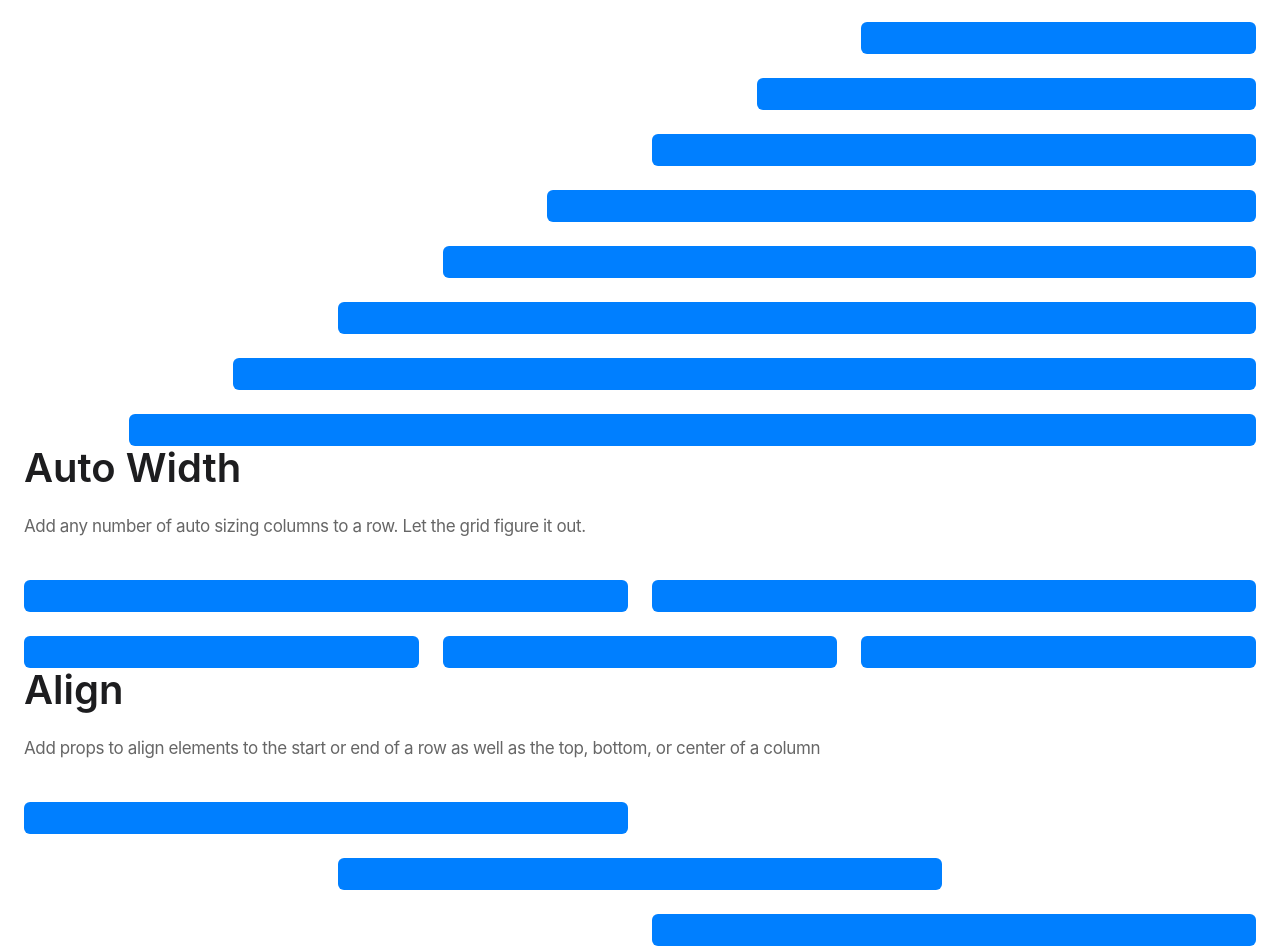
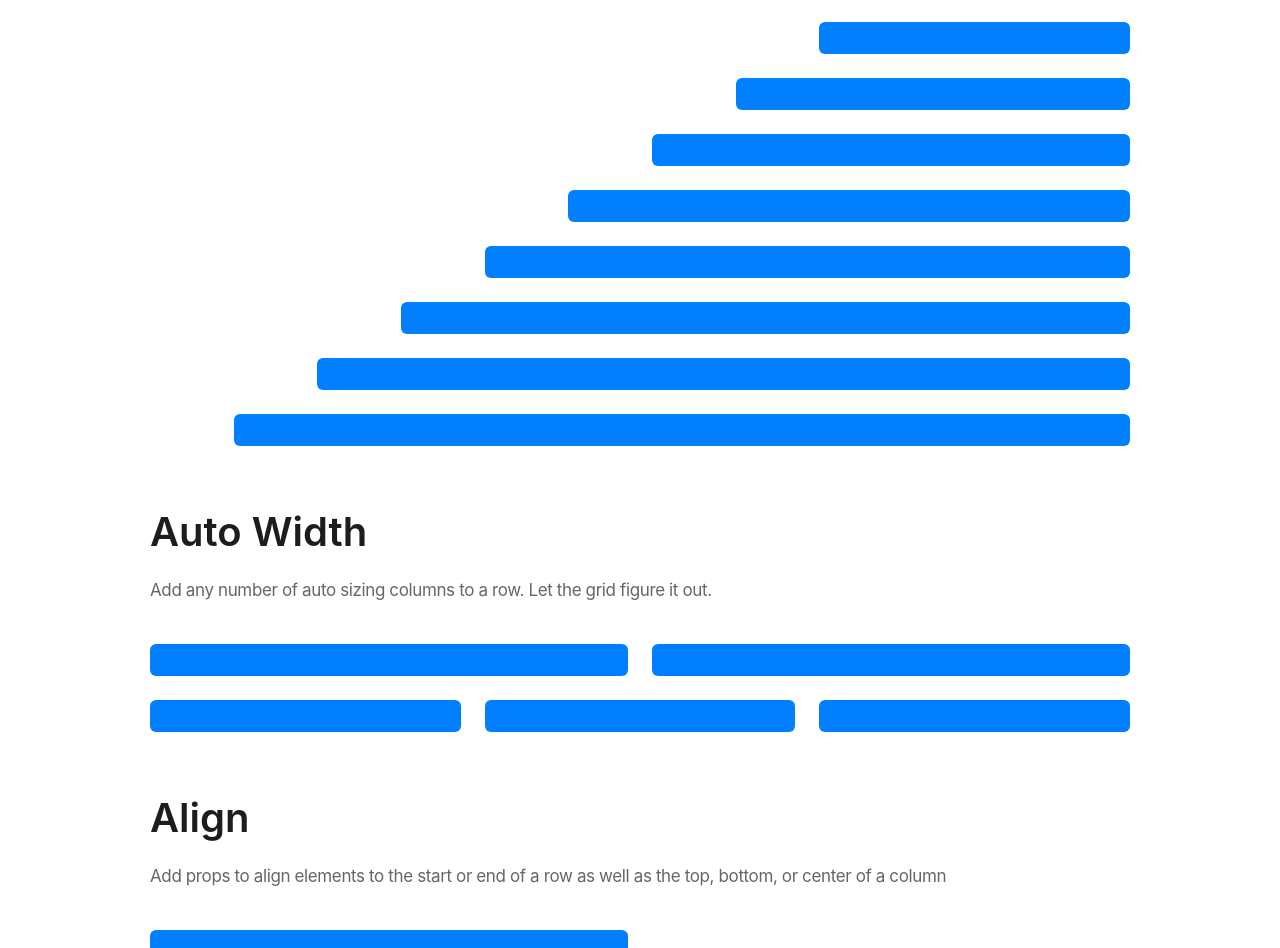
Before and after one commit to CodeEditApp/codeedit.app, a Next.js app: page /dev/layout in a window 1280 px wide. Shown: the part 1505-2453 px from the top of the page. Built offline with nearby package versions, Linux system fonts and the light colour scheme.

Commit message:
Fixed blur animationthat crashed mobile devices

```diff
--- a/components/common/Header.jsx
+++ b/components/common/Header.jsx
@@ -75,7 +75,14 @@ const MenuTray = styled.div`
     display: none;
   }
 `;
-const MenuItems = styled.ul``;
+const MenuItems = styled.ul`
+  @media only screen and (max-width: 767px) {
+    opacity: 0;
+    padding: 4px 24px 24px;
+    transform: translate3d(0, -150px, 0);
+    transition: transform 1s cubic-bezier(0.23, 1, 0.32, 1) 0.5s,opacity 0.7s cubic-bezier(0.23, 1, 0.32, 1) 0.2s;
+  }
+`;
 const MenuItem = styled.li`
     margin-left: 24px;
     float: left;
--- a/components/common/Site.jsx
+++ b/components/common/Site.jsx
@@ -29,7 +29,8 @@ const Site = ({ children }) => {
       getColorSchemeSetting,
       setColorScheme,
       getSystemColorScheme,
-      windowDimensions
+      windowDimensions,
+      breakpoint: windowDimensions.breakpoint
     }}>
       <ThemeProvider theme={theme}>
         {children}
--- a/components/common/layout/Stack.jsx
+++ b/components/common/layout/Stack.jsx
@@ -5,7 +5,7 @@ import spacing from "@/styles/spacing";
 const StackWrap = styled.div`
   display: flex;
   flex-direction: ${({ $direction }) => ($direction === "vertical" ? `column` : `row`)}${({ $reverse }) => ($reverse ? `-reverse` : ``)};
-  ${({ $gap, theme }) =>
+  ${({ $gap }) =>
     $gap !== undefined && $gap !== null && $gap !== false
       ? `gap: ${Array.isArray($gap) ? spacing(...$gap) : spacing($gap)};`
       : ``}
--- a/components/pages/dev/layout.js
+++ b/components/pages/dev/layout.js
@@ -74,7 +74,6 @@ export default function DevPage() {
           </Column>
         </Row>
       </Section>
-
       <Section contained gutterBottom>
         <Row gap>
           <Column>
@@ -143,7 +142,7 @@ export default function DevPage() {
         </Row>
       </Section>
 
-      <Section>
+      <Section contained gutterBottom>
         <Row gap>
           <Column>
             <Typography variant="headline-reduced">Offsets</Typography>
@@ -213,7 +212,7 @@ export default function DevPage() {
         </Row>
       </Section>
 
-      <Section>
+      <Section contained gutterBottom>
         <Row gap>
           <Column>
             <Typography variant="headline-reduced">Auto Width</Typography>
@@ -248,7 +247,7 @@ export default function DevPage() {
         </Row>
       </Section>
 
-      <Section>
+      <Section contained>
         <Row gap>
           <Column>
             <Typography variant="headline-reduced">Align</Typography>
@@ -279,7 +278,7 @@ export default function DevPage() {
         </Row>
       </Section>
 
-      <Section>
+      <Section contained gutterBottom>
         <Row gap>
           <Column>
             <Typography variant="headline-reduced">Distribute</Typography>
--- a/styles/globals.css
+++ b/styles/globals.css
@@ -53,9 +53,6 @@ body {
 
 html {
   height: 100%;
-}
-body {
-  min-height: 100%;
 }
 
 a {
@@ -331,12 +328,17 @@ html[data-color-scheme='dark'] {
   --material-filters: saturate(180%) blur(20px);
 }
 
+#__next {
+  display: contents;
+}
+
 main {
   background: linear-gradient(
     to bottom,
     var(--dark) 0%,
     var(--fill-gray-secondary-alt) 100%
   );
+  min-height: calc(100vh - 168px);
 }
 
 main a {
```
Also changed, not shown: components/pages/home/HeroImage.jsx (+11 -4 lines), 1 other file (tests, documents, lock files or other folders).
